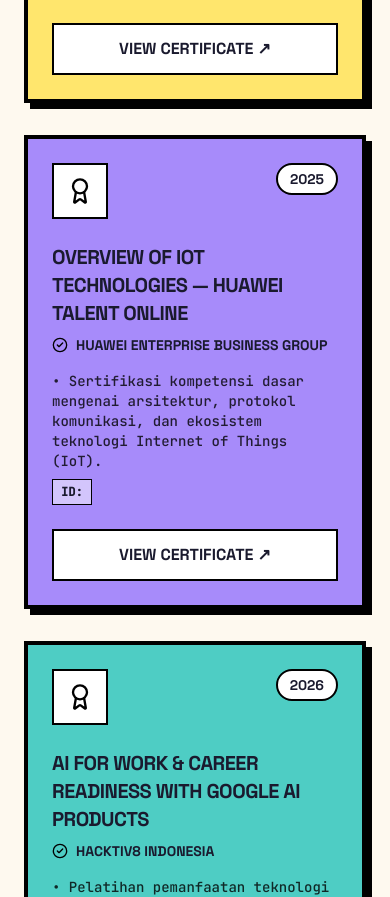
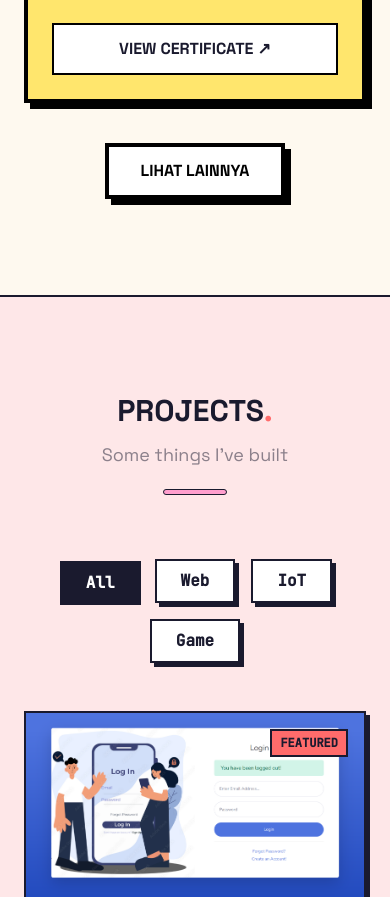
Before and after one commit to newsatria466-ship-it/Portogwe, a React (Vite) app: page / in a window 390 px wide. Shown: the part 3720-4617 px from the top of the page. Built offline with nearby package versions, Linux system fonts and the light colour scheme.

Commit message:
update data portofolio dan gambar

```diff
--- a/src/components/Projects/Projects.jsx
+++ b/src/components/Projects/Projects.jsx
@@ -7,6 +7,7 @@
 
 const Projects = () => {
   const [filter, setFilter] = useState("All");
+  const [showAllMobile, setShowAllMobile] = useState(false);
 
   const filteredProjects = projectsData.filter(
     (project) => filter === "All" || (Array.isArray(project.category) ? project.category.includes(filter) : project.category === filter)
@@ -22,7 +23,10 @@
           {projectCategories.map((cat, idx) => (
             <button
               key={idx}
-              onClick={() => setFilter(cat)}
+              onClick={() => {
+                setFilter(cat);
+                setShowAllMobile(false);
+              }}
               className={`px-6 py-2 border-2 border-dark font-bold font-mono transition-all ${
                 filter === cat
                   ? "bg-dark text-white shadow-none translate-y-[2px] translate-x-[2px]"
@@ -45,7 +49,7 @@
                 animate={{ opacity: 1, scale: 1 }}
                 exit={{ opacity: 0, scale: 0.9 }}
                 transition={{ duration: 0.3 }}
-                className="bg-white border-2 border-dark shadow-brutal flex flex-col group hover:-translate-y-2 hover:shadow-brutal-xl transition-all"
+                className={`bg-white border-2 border-dark shadow-brutal flex-col group hover:-translate-y-2 hover:shadow-brutal-xl transition-all ${idx >= 3 && !showAllMobile ? 'hidden md:flex' : 'flex'}`}
               >
                 {/* Project Image or Placeholder */}
                 <div className="h-48 border-b-2 border-dark bg-yellow relative overflow-hidden flex items-center justify-center">
@@ -119,6 +123,17 @@
             ))}
           </AnimatePresence>
         </motion.div>
+
+        {filteredProjects.length > 3 && !showAllMobile && (
+          <div className="md:hidden flex justify-center mt-10">
+            <button
+              onClick={() => setShowAllMobile(true)}
+              className="px-8 py-3 bg-white text-dark border-4 border-dark font-black uppercase shadow-[6px_6px_0px_0px_#1A1A2E] hover:translate-y-1 hover:translate-x-1 hover:shadow-none transition-all"
+            >
+              Lihat Lainnya
+            </button>
+          </div>
+        )}
       </div>
     </section>
   );
--- a/src/components/Skills/Skills.jsx
+++ b/src/components/Skills/Skills.jsx
@@ -1,3 +1,4 @@
+import { useState } from "react";
 import { motion } from "framer-motion";
 import { Award, CheckCircle2 } from "lucide-react";
 import { certificationsData } from "../../constants/data";
@@ -17,6 +18,8 @@
 };
 
 const Skills = () => {
+  const [showAllMobile, setShowAllMobile] = useState(false);
+
   return (
     <section id="skills" className="py-24 px-6">
       <div className="max-w-7xl mx-auto">
@@ -34,7 +37,7 @@
               <motion.div
                 key={idx}
                 variants={itemVariants}
-                className={`p-6 border-4 border-black shadow-[6px_6px_0px_0px_#000] ${cert.bg} hover:-translate-y-2 hover:rotate-1 transition-all duration-200 ease-in-out flex flex-col justify-between`}
+                className={`p-6 border-4 border-black shadow-[6px_6px_0px_0px_#000] ${cert.bg} hover:-translate-y-2 hover:rotate-1 transition-all duration-200 ease-in-out flex-col justify-between ${idx >= 2 && !showAllMobile ? 'hidden md:flex' : 'flex'}`}
               >
                 <div>
                   <div className="flex items-start justify-between mb-6">
@@ -61,6 +64,17 @@
             );
           })}
         </motion.div>
+
+        {certificationsData.length > 2 && !showAllMobile && (
+          <div className="md:hidden flex justify-center mt-10">
+            <button
+              onClick={() => setShowAllMobile(true)}
+              className="px-8 py-3 bg-white text-black border-4 border-black font-black uppercase shadow-[6px_6px_0px_0px_#000] hover:translate-y-1 hover:translate-x-1 hover:shadow-none transition-all"
+            >
+              Lihat Lainnya
+            </button>
+          </div>
+        )}
       </div>
     </section>
   );
```
